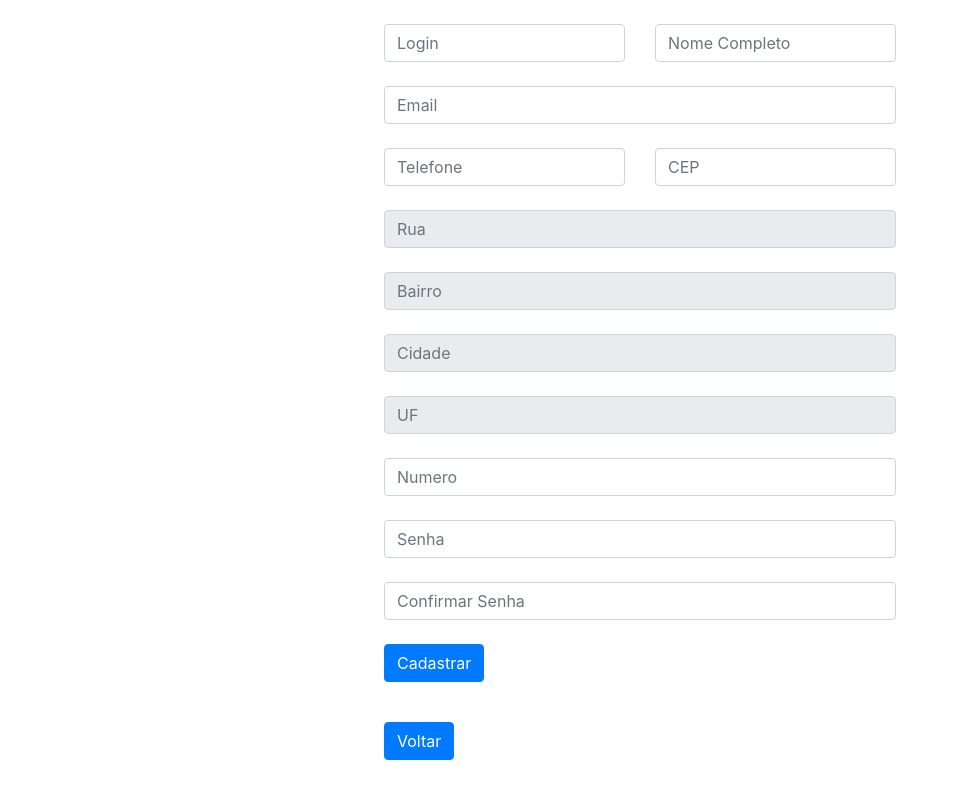
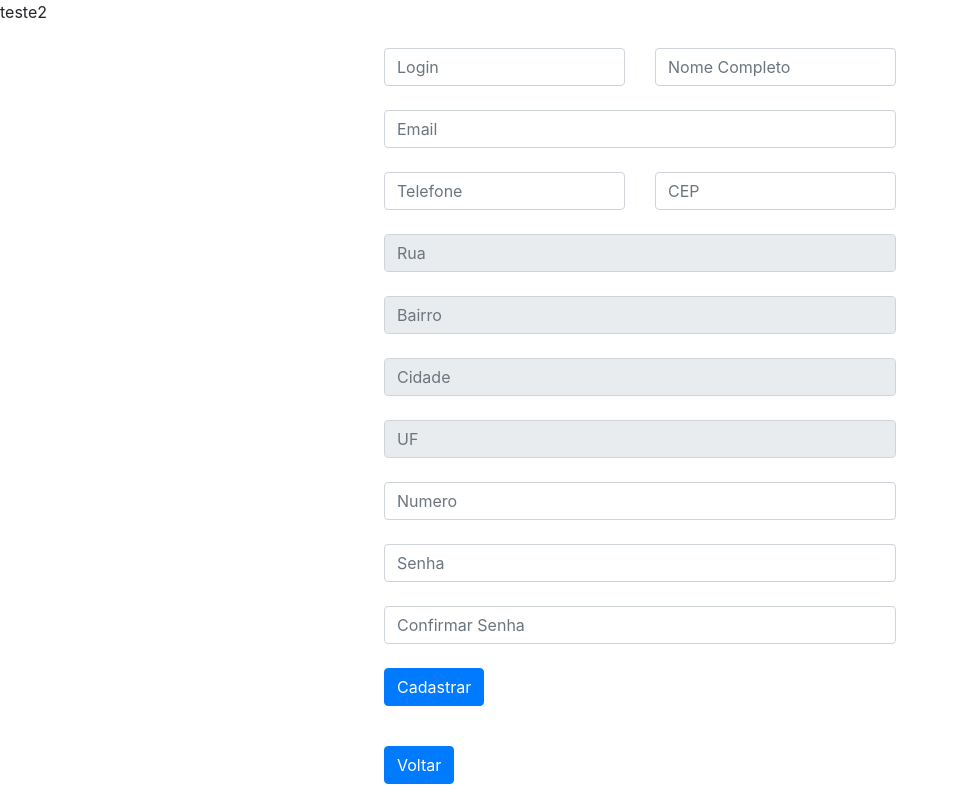
Before and after one commit to jvbhidalgo/WebPhp, a PHP site: page /cadastro.php in a window 1280 px wide. Shown: the whole page, without its empty margins (0-959 px from the left). Before the commit the page ends 760 px from the top, so only its background shows below. Run offline with PHP 8.4, Linux system fonts and the light colour scheme; some libraries are stand-ins or nearby versions.

Commit message:
Update cadastro.php

```diff
--- a/cadastro.php
+++ b/cadastro.php
@@ -8,8 +8,9 @@
 
   $retorna = '';
   $div = '';
+  echo 'teste2';
   if (isset($_POST['cada'])){
-
+    echo 'teste1';die;
     $login         = $_POST["login"];
     $nome          = mb_strtoupper($func->limpaEspecial($_POST["nome"]));
     $pass          = $_POST["senha"];
@@ -50,7 +51,7 @@
         'pass'       => $pass
       );
       $result->execute($params);
-      echo 'teste1';die;
+
       echo  ' <div class="modal container" tabindex="-1" role="dialog" style="display:block; width:30%;">
                 <div class="modal-dialog" role="document">
                   <div class="modal-content">
```
